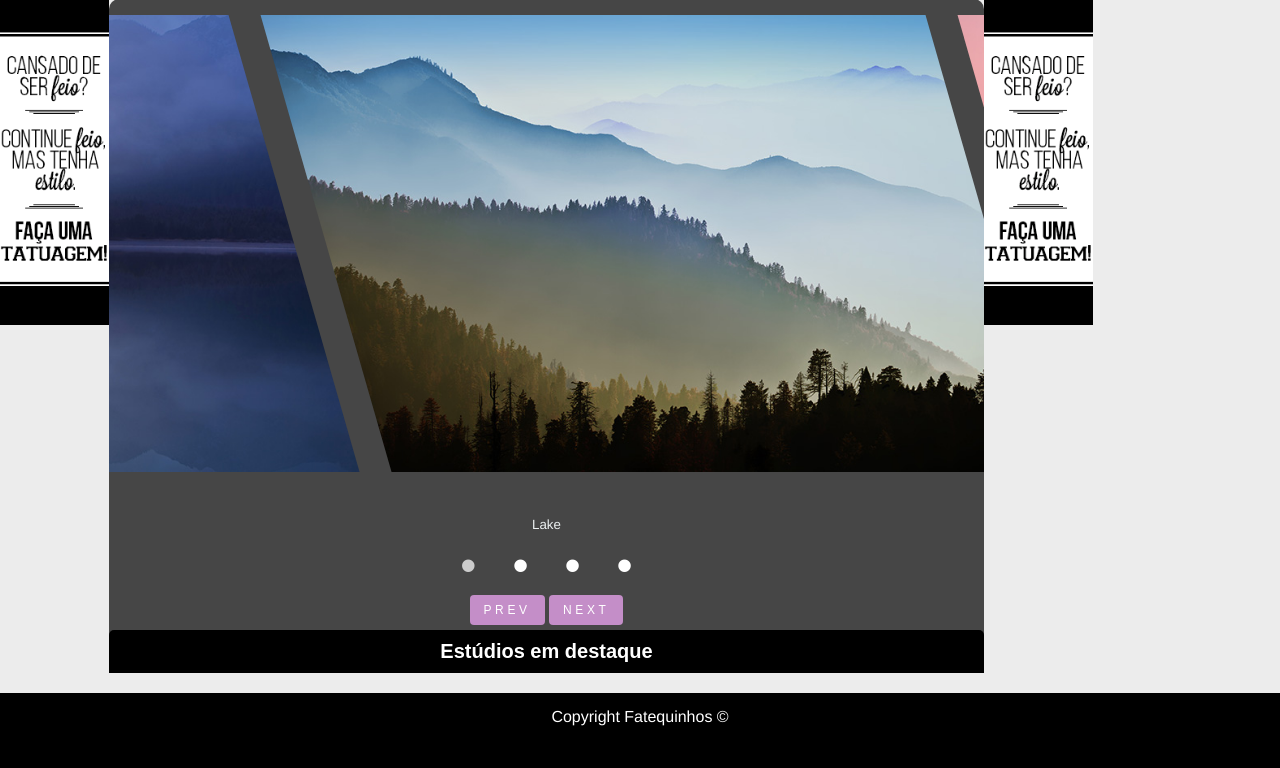
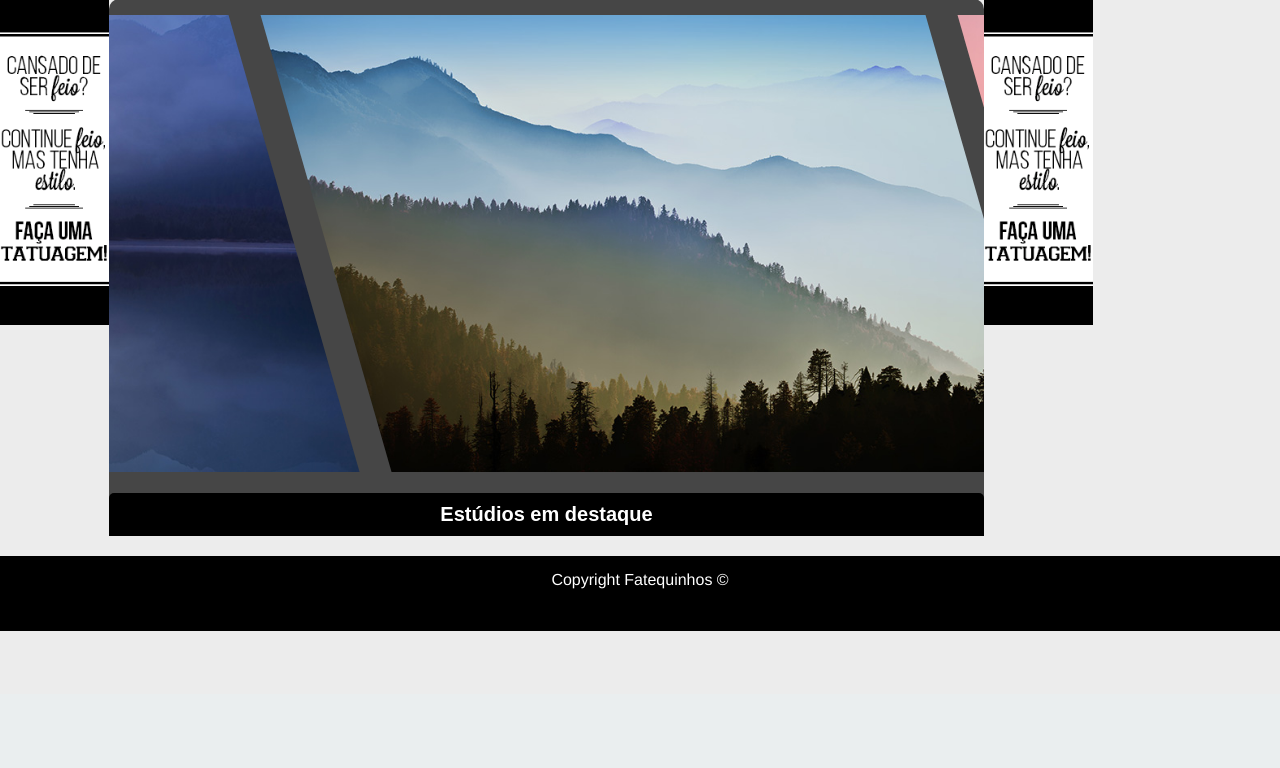
Before and after one commit to edonho/trabson, a CodeIgniter app: page /database/ in a window 1280 px wide. Shown: the part 106-874 px from the top of the page. After the commit the page ends 737 px from the top, so only its background shows below. Run offline with CodeIgniter, Linux system fonts and the light colour scheme; data that the repository does not hold is empty; some libraries are stand-ins or nearby versions.

Commit message:
ste/paglogin

```diff
--- a/application/views/cadastroEstudio.php
+++ b/application/views/cadastroEstudio.php
@@ -41,7 +41,7 @@
                      </p>
                   </label>
            <input type="submit" name="search" value="Cadastrar" class="css3button">
-             </div>
+             </di>
           </fieldset>
         </form>
     </label>
--- a/application/views/login.php
+++ b/application/views/login.php
@@ -45,9 +45,9 @@
                   <img <?= 'src="'.base_url("static/img/icons/key.png").'"';?> class="name">
                   <input type="password" name="senha" placeholder="Senha" required>
             </p>
+             <input type="submit" name="search" value="Entrar" class="css3button">
             </label>
             </fieldset>
-             <input type="submit" name="search" value="Entrar" class="css3button">
             </div>
         </form>
     </main>
--- a/application/views/slider.php
+++ b/application/views/slider.php
@@ -3,9 +3,7 @@
 
 <body>
 
-
-
-<div class="stage" style="height:500px;">
+<div class="stage">
 	<div id="SLDR-ONE" class="sldr">
 		<ul class="wrp animate">
 			<li class="elmnt-one">
@@ -38,19 +36,6 @@
 		</ul>
 	</div>
 </div>
-<div class="captions" style="margin-top:15px;">
-	 <div class="focalPoint"><p><small>Lake</small></p></div>
-	 <div><p><small>Mountain Range</small></p></div>
-	 <div><p><small>Mt. Fuji</small></p></div>
-	 <div><p><small>Pink Forest</small></p></div>
-	</div>
-
-	<ul class="selectors">
-		<li class="focalPoint"><a href="">•</a></li><li><a href="">•</a></li><li><a href="">•</a></li><li><a href="">•</a></li>
-	</ul>
-
-	<button class="sldr-prv sldr-nav prev">Prev</button>
-	<button class="sldr-nxt sldr-nav next">Next</button>
 
 <script src="../static/js/jquery-1.10.2.min.js"></script>
 <script src="../static/js/jquery.sldr.js"></script>
```
